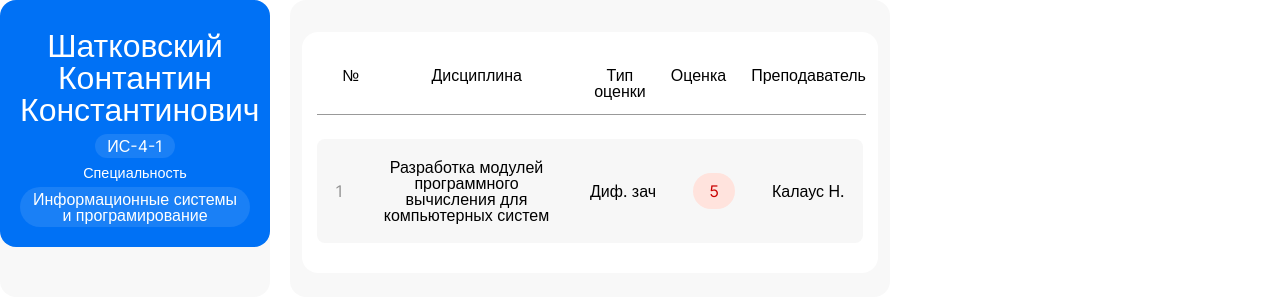
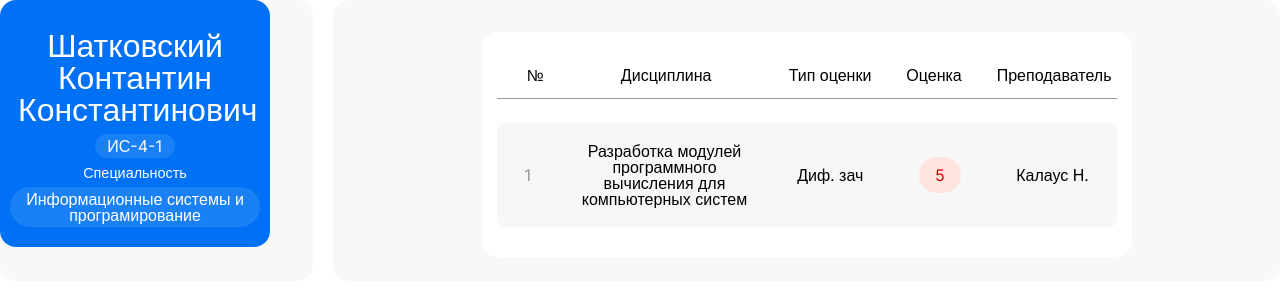
Before and after one commit to MoskvaRodion/Record_book, a PHP site: page / in a window 1280 px wide. Shown: the top 300 px of the page. Run offline with PHP 8.4, Linux system fonts and the light colour scheme.

Commit message:
TableMiniFix

```diff
--- a/css/style.css
+++ b/css/style.css
@@ -35,7 +35,7 @@ body {
 .main_content {
   display: flex;
   gap: 20px;
-  max-width: 600px;
+  min-width: 600px;
 }
 
 .main_content-left {
@@ -56,7 +56,7 @@ body {
 
   border-radius: var(--BorderRadiusblocks);
   background: var(--leftContentBg);
-  padding: 30px 20px 20px 20px;
+  padding: 30px 10px 20px 10px;
   max-width: 270px;
 }
 
```
